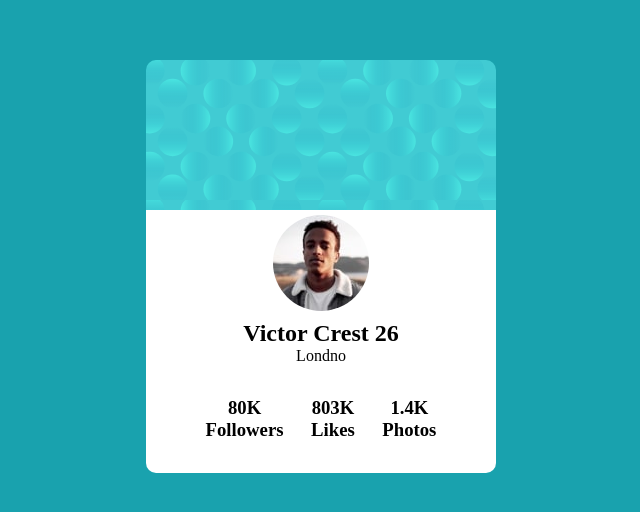
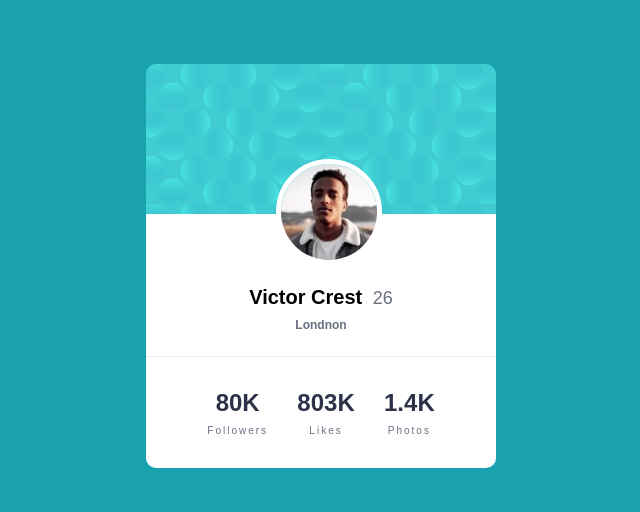
Before and after one commit to mgkh286/profile-card-component-main, a plain HTML site: page index.html in a window 1280 px wide. Shown: the part 134-646 px from the top of the page, without its empty margins (319-959 px from the left). Drawn offline with Linux system fonts and the light colour scheme.

Commit message:
#	modified:   index.html #	modified:   style.css

```diff
--- a/index.html
+++ b/index.html
@@ -24,23 +24,23 @@
     <section class="card">
       <div class="bg-img"></div>
       <section class="description">
-        <img src="images/image-victor.jpg" alt="" />
+        <img src="images/image-victor.jpg" alt="Victor" />
         <h2>Victor Crest <span>26</span></h2>
-        <p>Londno</p>
+        <p>Londnon</p>
       </section>
       <section class="follower-numbers">
-        <h3>
-          80K
-          <p>Followers</p>
-        </h3>
-        <h3>
-          803K
-          <p>Likes</p>
-        </h3>
-        <h3>
-          1.4K
-          <p>Photos</p>
-        </h3>
+        <ul>
+          <li class="number">80K</li>
+          <li class="desc">Followers</li>
+        </ul>
+        <ul>
+          <li class="number">803K</li>
+          <li class="desc">Likes</li>
+        </ul>
+        <ul>
+          <li class="number">1.4K</li>
+          <li class="desc">Photos</li>
+        </ul>
       </section>
     </section>
   </body>
--- a/style.css
+++ b/style.css
@@ -25,6 +25,8 @@ body {
   display: flex;
   justify-content: center;
   align-items: center;
+  font-family: 'Fraunces';
+  font-family: sans-serif;
 }
 
 .card {
@@ -40,7 +42,36 @@ body {
 }
 
 .description {
+  position: relative;
+  padding: 1.5rem;
   background-color: #fff;
+  border-bottom: 1px solid hsla(227, 10%, 46%, 0.123);
+}
+
+.description img {
+  position: absolute;
+  top: -55px;
+  left: 130px;
+}
+
+.description h2 {
+  margin-top: 3rem;
+  font-size: 20px;
+  margin-bottom: 0.5rem;
+}
+
+span {
+  margin-left: 5px;
+  color: hsl(227, 10%, 46%);
+  font-size: 18px;
+  font-weight: 400;
+}
+
+.description p {
+  color: hsl(227, 10%, 46%);
+  font-size: 12px;
+  font-weight: 700;
+  margin-top: 0.6rem;
 }
 
 .card img {
@@ -55,3 +86,23 @@ body {
   padding: 2rem;
   border-radius: 0 0 10px 10px;
 }
+
+li {
+  list-style: none;
+}
+
+.follower-numbers .number {
+  color: hsl(229, 23%, 23%);
+  font-weight: 700;
+  font-size: 1.5rem;
+  margin-bottom: 0.5rem;
+}
+
+.follower-numbers .desc {
+  color: hsl(227, 10%, 46%);
+  font-size: 10px;
+  letter-spacing: 1.5;
+  text-transform: capitalize;
+  font-weight: 400;
+  letter-spacing: 2px;
+}
```
